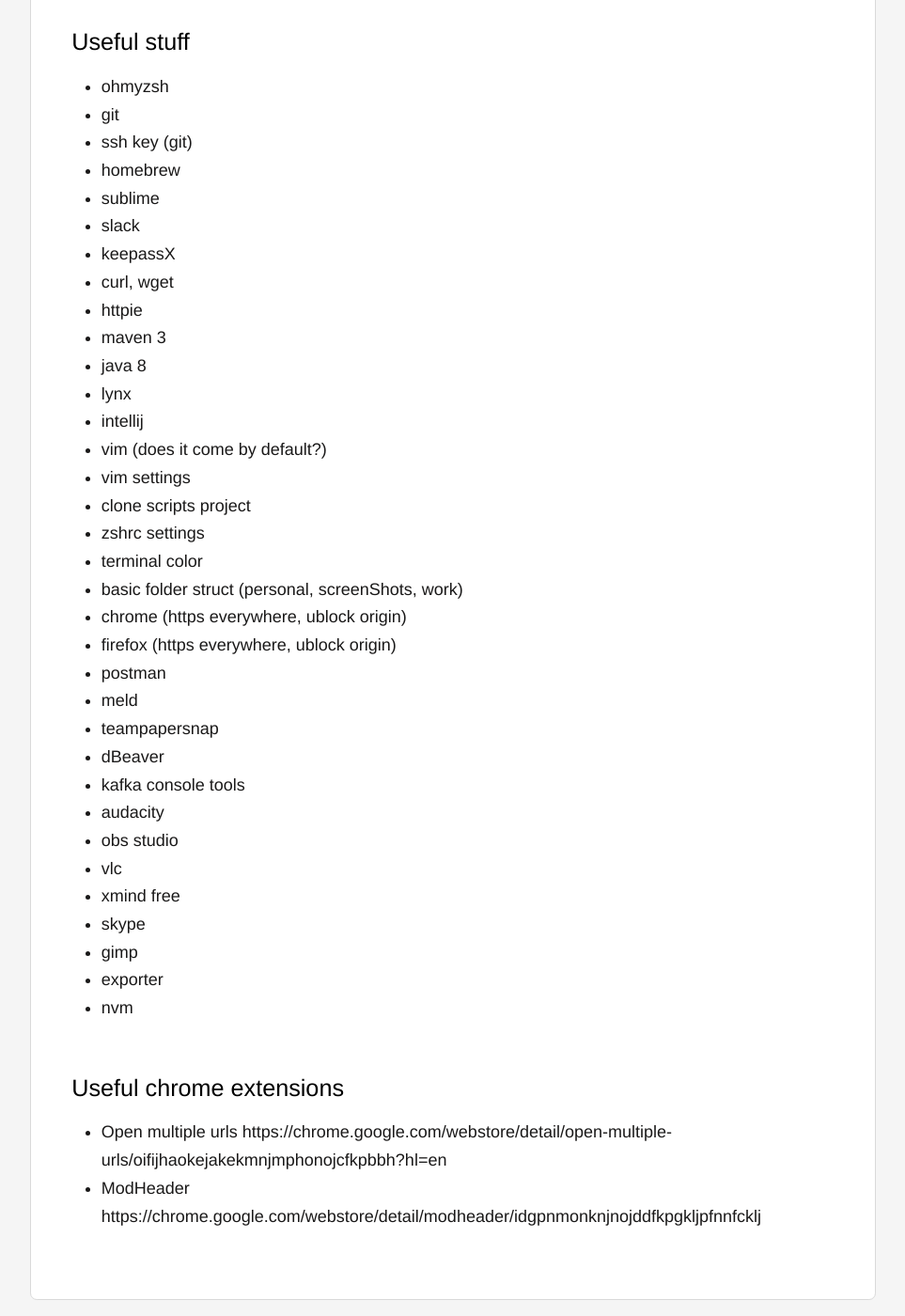
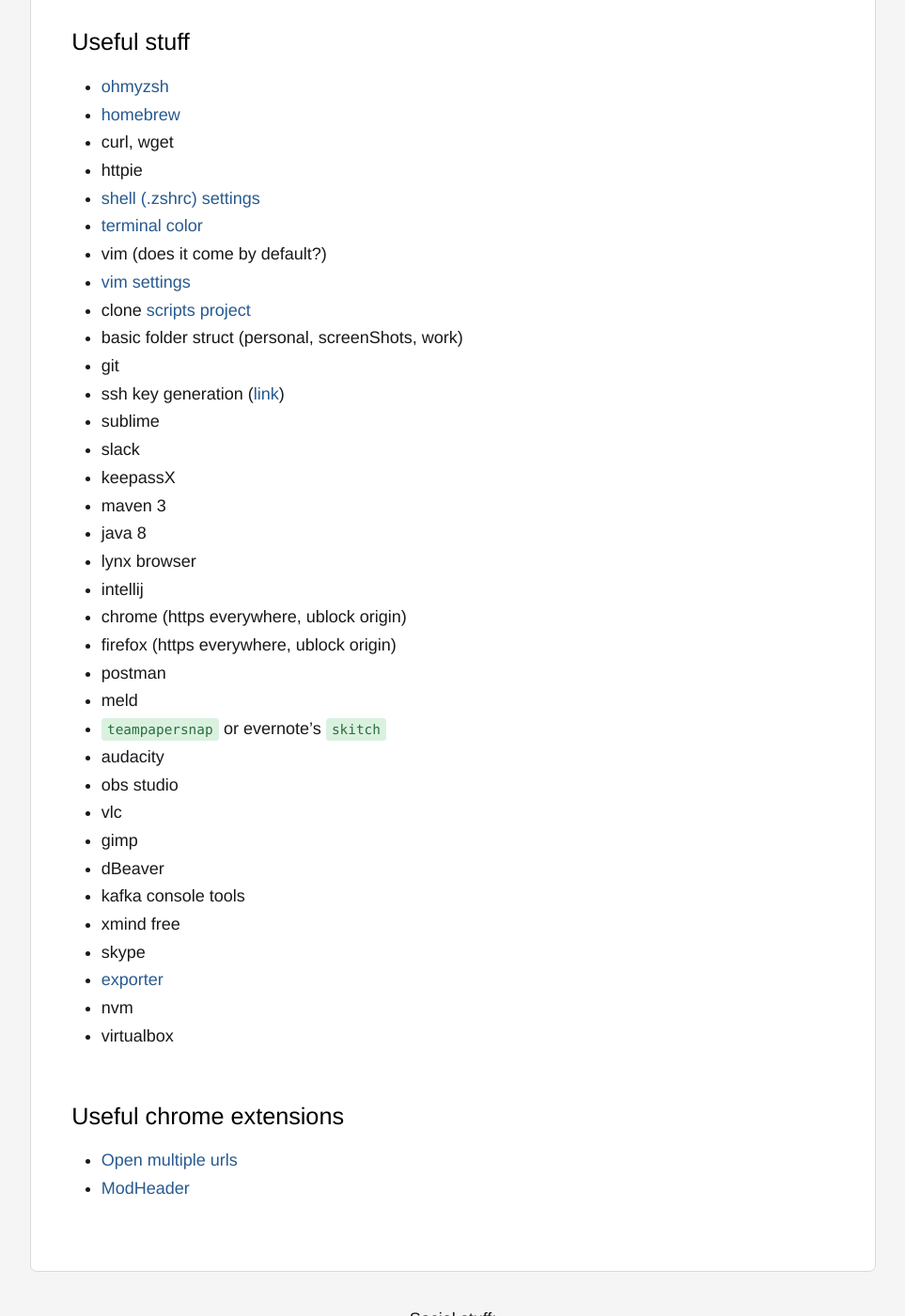
Before and after one commit to filfreire/filfreire.github.io, a Jekyll site: the page built from onboard.md, in a window 1280 px wide and 1400 px high, scrolled down 414 px. Shown: the whole window at 94% size, without its empty margins (158-1121 px from the left). Built offline with Jekyll 4.4.1, drawn with Linux system fonts in a browser that asks for light colours.

Commit message:
improvs to onboard and other-stuff

```diff
--- a/onboard.md
+++ b/onboard.md
@@ -6,42 +6,43 @@
 
 ## Useful stuff
 
-- ohmyzsh
+- [ohmyzsh](https://github.com/robbyrussell/oh-my-zsh)
+- [homebrew](https://brew.sh/)
+- curl, wget
+- httpie
+- [shell (.zshrc) settings](https://github.com/filfreire/scripts/blob/master/dotrc)
+- [terminal color](https://github.com/filfreire/scripts/blob/master/spacegray_eighties_macOs.terminal)
+- vim (does it come by default?)
+- [vim settings](https://github.com/filfreire/scripts/blob/master/.vimrc)
+- clone [scripts project](https://github.com/filfreire/scripts)
+- basic folder struct (personal, screenShots, work)
 - git
-- ssh key (git)
-- homebrew
+- ssh key generation ([link](https://help.github.com/articles/generating-a-new-ssh-key-and-adding-it-to-the-ssh-agent/))
 - sublime
 - slack
 - keepassX
-- curl, wget
-- httpie
 - maven 3
 - java 8
-- lynx
+- lynx browser
 - intellij
-- vim (does it come by default?)
-- vim settings
-- clone scripts project
-- zshrc settings
-- terminal color
-- basic folder struct (personal, screenShots, work)
 - chrome (https everywhere, ublock origin)
 - firefox (https everywhere, ublock origin)
 - postman
 - meld
-- teampapersnap
-- dBeaver
-- kafka console tools
+- `teampapersnap` or evernote's `skitch`
 - audacity
 - obs studio
 - vlc
+- gimp
+- dBeaver
+- kafka console tools
 - xmind free
 - skype
-- gimp
-- exporter
+- [exporter](https://itunes.apple.com/us/app/exporter/id1099120373?mt=12)
 - nvm
+- virtualbox
 
 ## Useful chrome extensions
 
-- Open multiple urls https://chrome.google.com/webstore/detail/open-multiple-urls/oifijhaokejakekmnjmphonojcfkpbbh?hl=en
-- ModHeader https://chrome.google.com/webstore/detail/modheader/idgpnmonknjnojddfkpgkljpfnnfcklj
+- [Open multiple urls](https://chrome.google.com/webstore/detail/open-multiple-urls/oifijhaokejakekmnjmphonojcfkpbbh?hl=en)
+- [ModHeader](https://chrome.google.com/webstore/detail/modheader/idgpnmonknjnojddfkpgkljpfnnfcklj)
```
Also changed, not shown: other-stuff.md (+7 -5 lines).
